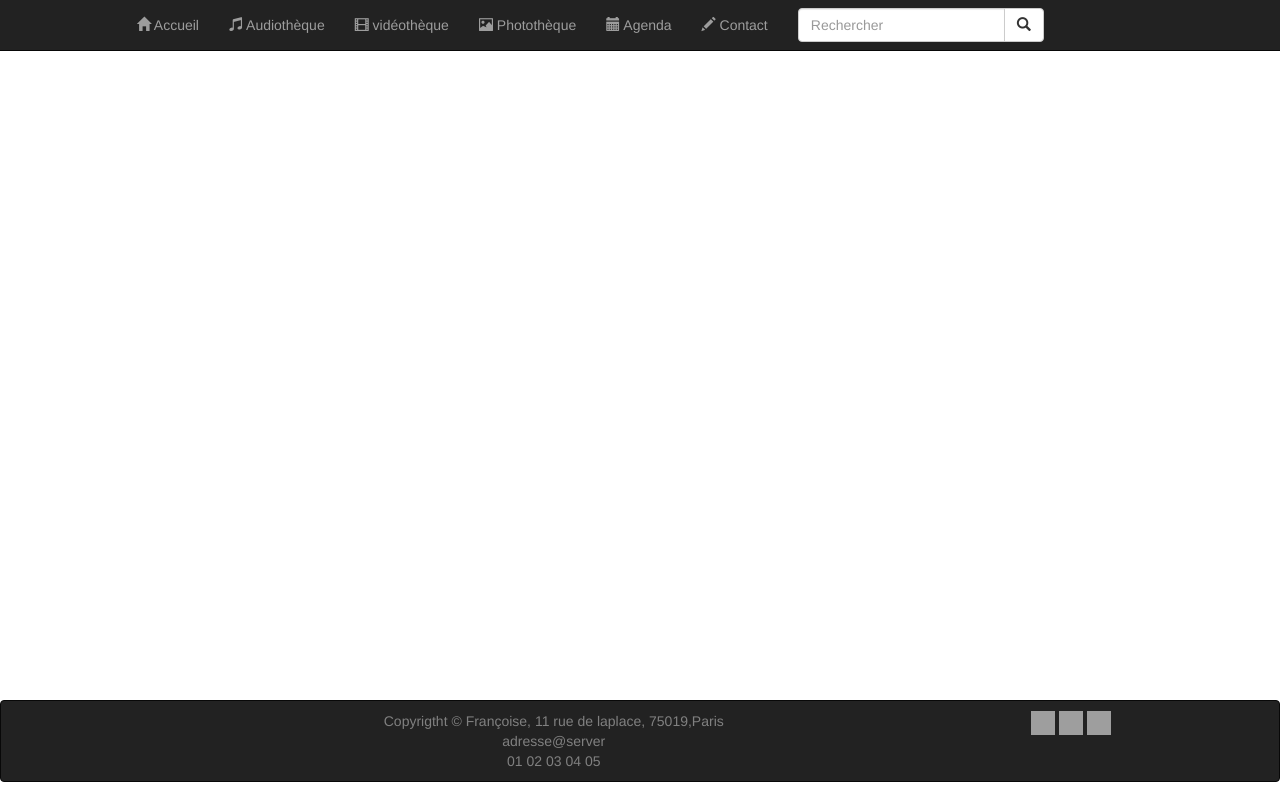
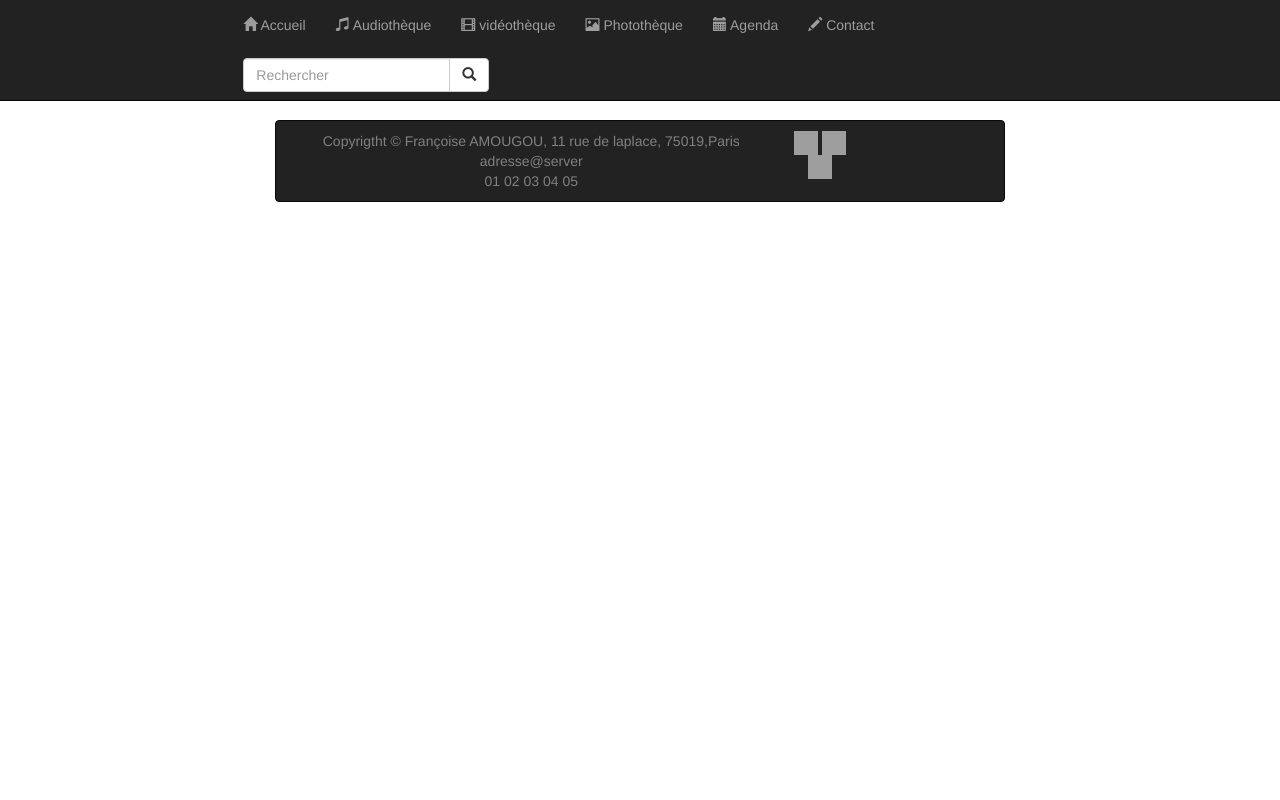
Before and after one commit to EricONDOA/mySite, a website: page app/index.html in a window 1280 px wide. Drawn offline with nearby package versions, Linux system fonts and the light colour scheme; some packages are replaced by stand-ins of ours; files that its build step writes are made by us from their sources; grey boxes are pictures that could not be loaded.

Commit message:
size of the header

```diff
--- a/app/index.html
+++ b/app/index.html
@@ -8,8 +8,7 @@
   <!-- Place favicon.ico and apple-touch-icon.png in the root directory -->
   <!-- build:css(.) styles/vendor.css -->
   <!-- bower:css -->
-  <link rel="icon" href="images/favicon.ico" />
-  <link rel="stylesheet" href="bower_components/bootstrap/dist/css/bootstrap.css"/>
+  <link rel="stylesheet" href="bower_components/bootstrap/dist/css/bootstrap.css" />
   <!-- endbower -->
   <!-- endbuild -->
   <!-- build:css(.tmp) styles/main.css -->
@@ -22,7 +21,7 @@
   <div class="row">
       <div class="col-md-12" id="header" ng-include="'./views/menu/menu.html'" style="margin-bottom: 60px"></div>
       <div id="content" ui-view="content"></div>
-      <div id="footer" ng-include="'./views/menu/footer.html'" style="margin-bottom:0px;"></div>
+      <div class="col-md-12" id="footer" ng-include="'./views/menu/footer.html'"></div>
   </div>
 </div>
 
--- a/app/styles/styleperso.css
+++ b/app/styles/styleperso.css
@@ -16,17 +16,20 @@ body {
   padding-bottom:100px; /* Height of the footer element */
 }
 #footer {
+  padding: 20px 0px;
   width:100%;
-  height: 100px;
-  position:absolute;
+  height: 50px;
+  position:relative;
   bottom:0;
-  left:0;
+
 }
+
 .foot{
   padding-top:10px;
   text-align:center;
   color:#808080;
 }
+}
 #social-networks img{
   height:40px;
   width: 40px;
--- a/app/views/menu/footer.html
+++ b/app/views/menu/footer.html
@@ -1,6 +1,6 @@
 <nav  class="navbar navbar-inverse ">
-  <div class="foot container-fluid col-md-10 col-md-offset-1" >
-      <div class="col-md-10"><p>Copyrigtht &copy; Françoise, 11 rue de laplace, 75019,Paris <br>
+  <div class="foot container-fluid col-md-10" >
+      <div class="col-md-10"><p>Copyrigtht &copy; Françoise AMOUGOU, 11 rue de laplace, 75019,Paris <br>
         adresse@server<br>
         01 02 03 04 05</p>
       </div>
--- a/app/views/menu/menu.html
+++ b/app/views/menu/menu.html
@@ -1,7 +1,7 @@
 <div class="container">
   <div class="row">
     <nav class="navbar navbar-inverse navbar-fixed-top">
-      <div class="col-md-10 col-md-offset-1 container-fluid">
+      <div class="col-md-8 col-md-offset-2 container-fluid">
         <!-- Brand and toggle get grouped for better mobile display -->
         <div class="navbar-header">
           <button type="button" class="navbar-toggle collapsed" data-toggle="collapse" data-target="#bs-example-navbar-collapse-1">
```
